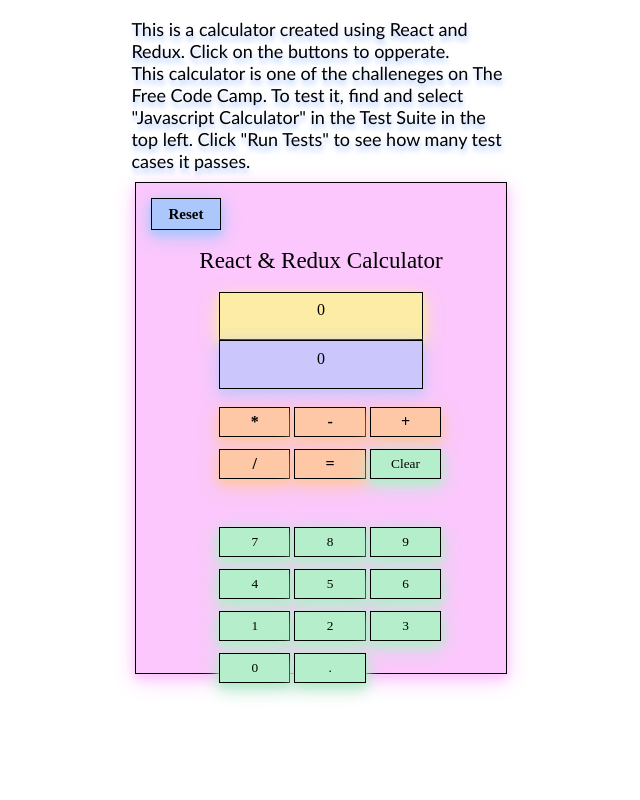
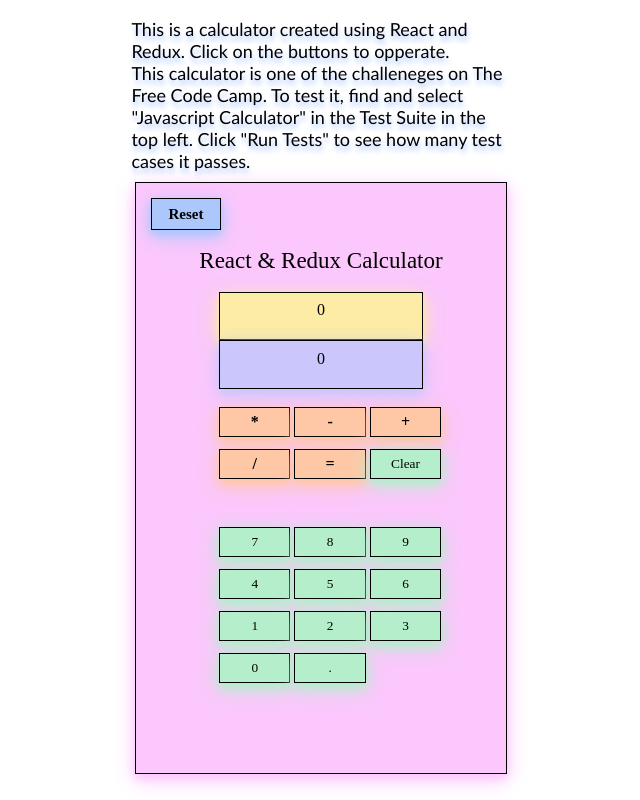
Before and after one commit to delaine3/calculator, a React (Create React App) app: page / in a window 1280 px wide. Shown: the whole page, without its empty margins (319-959 px from the left). Built offline with nearby package versions, Linux system fonts and the light colour scheme.

Commit message:
Update App.css

```diff
--- a/src/App.css
+++ b/src/App.css
@@ -93,7 +93,7 @@
   background-color: #fbc7fc;
   box-shadow: 0 4px 8px 0 #fbc7fc, 0 6px 20px 0 #fbc7fc;
   border: 1px solid;
-  height: 460px;
+  height: 560px;
   width: 340px;
   font-family: "Roboto Slab", serif;
 }
```
